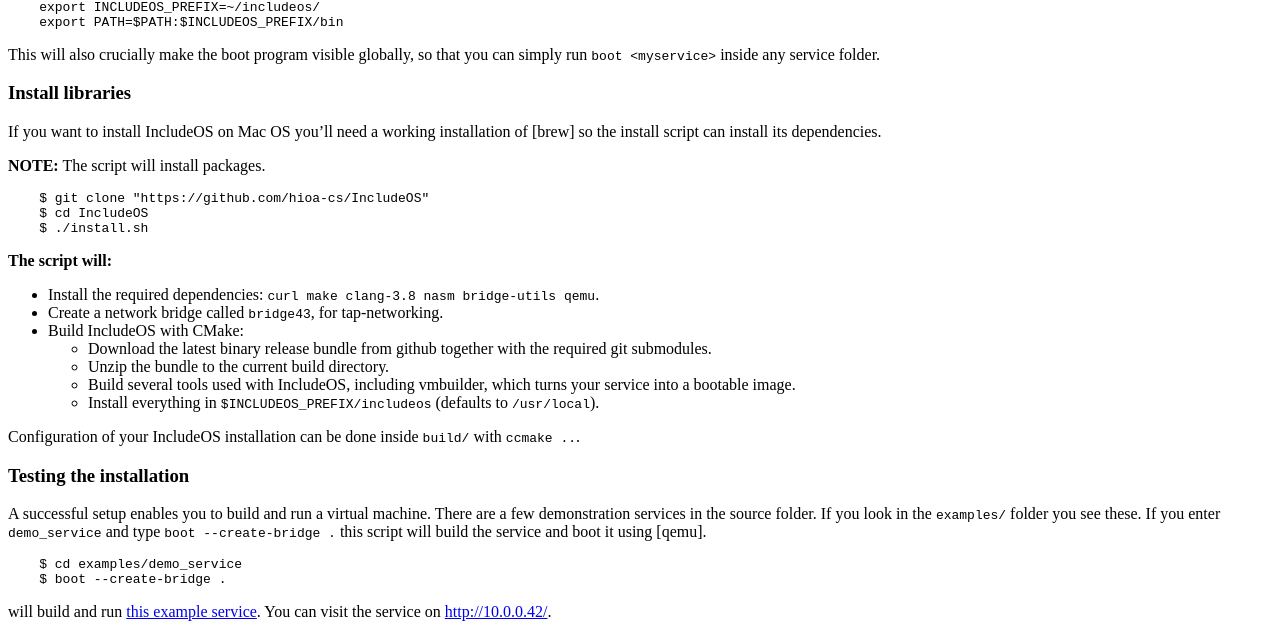
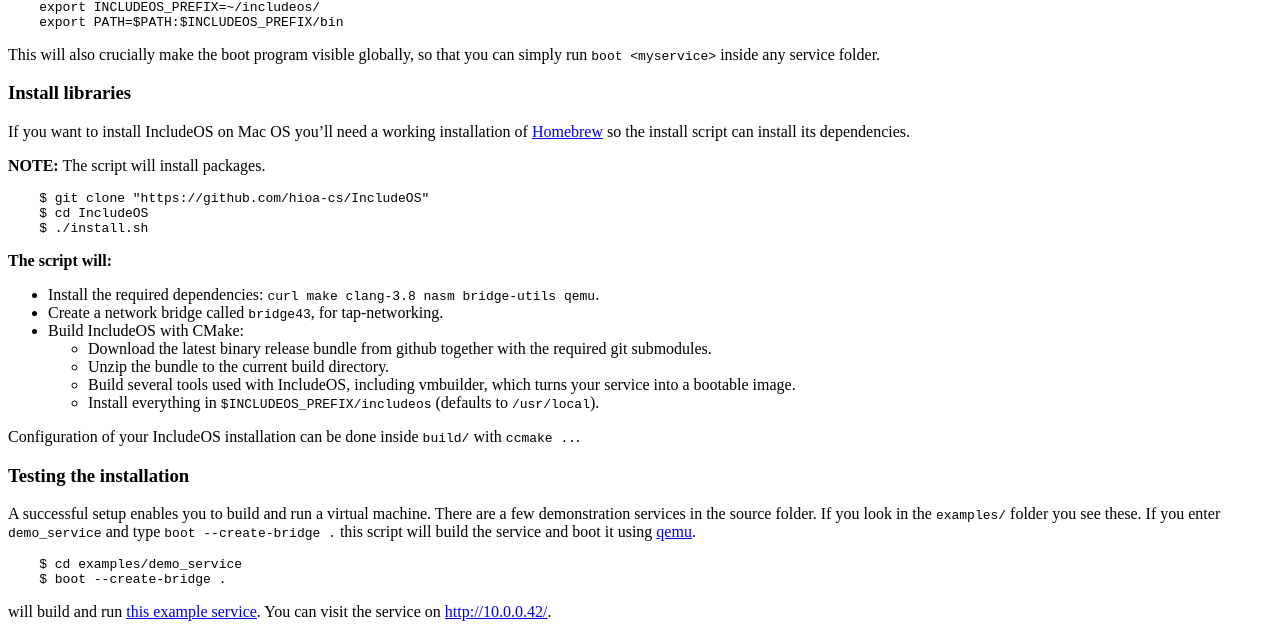
Before and after one commit to includeos/includeos.org, a Jekyll site: the page built from _src/_pages/get_started.md, in a window 1280 px wide. Shown: the part 596-1226 px from the top of the page. Built offline with Jekyll 4.4.1, drawn with Linux system fonts in a browser that asks for light colours; nearby versions of some CDN libraries; library files that are not in the unit come from our copies.

Commit message:
Add links to Homebrew and Qemu
These both looked like Markdown links which were just missing the url,
so I added them.

````diff
--- a/_src/_pages/get_started.md
+++ b/_src/_pages/get_started.md
@@ -25,7 +25,7 @@ This will also crucially make the boot program visible globally, so that you can
 
 ### Install libraries
 
-If you want to install IncludeOS on Mac OS you'll need a working installation of [brew] so the install script can install its dependencies.
+If you want to install IncludeOS on Mac OS you'll need a working installation of [Homebrew](https://brew.sh/) so the install script can install its dependencies.
 
 **NOTE:** The script will install packages.
 
@@ -49,7 +49,7 @@ Configuration of your IncludeOS installation can be done inside `build/` with `c
 
 ### Testing the installation
 
-A successful setup enables you to build and run a virtual machine. There are a few demonstration services in the source folder. If you look in the `examples/` folder you see these. If you enter `demo_service` and type `boot --create-bridge .` this script will build the service and boot it using [qemu].
+A successful setup enables you to build and run a virtual machine. There are a few demonstration services in the source folder. If you look in the `examples/` folder you see these. If you enter `demo_service` and type `boot --create-bridge .` this script will build the service and boot it using [qemu](https://www.qemu.org/).
 
 ```
     $ cd examples/demo_service
````
